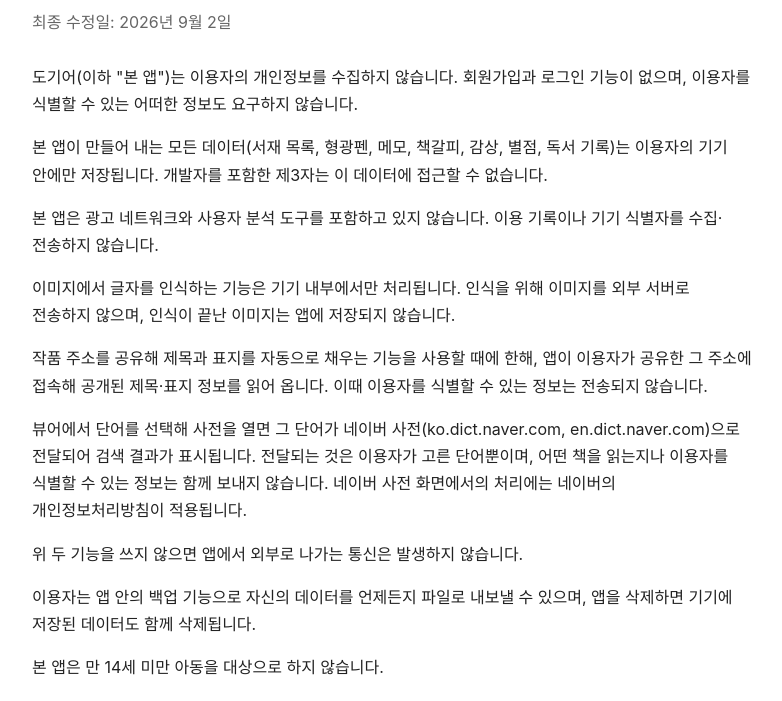
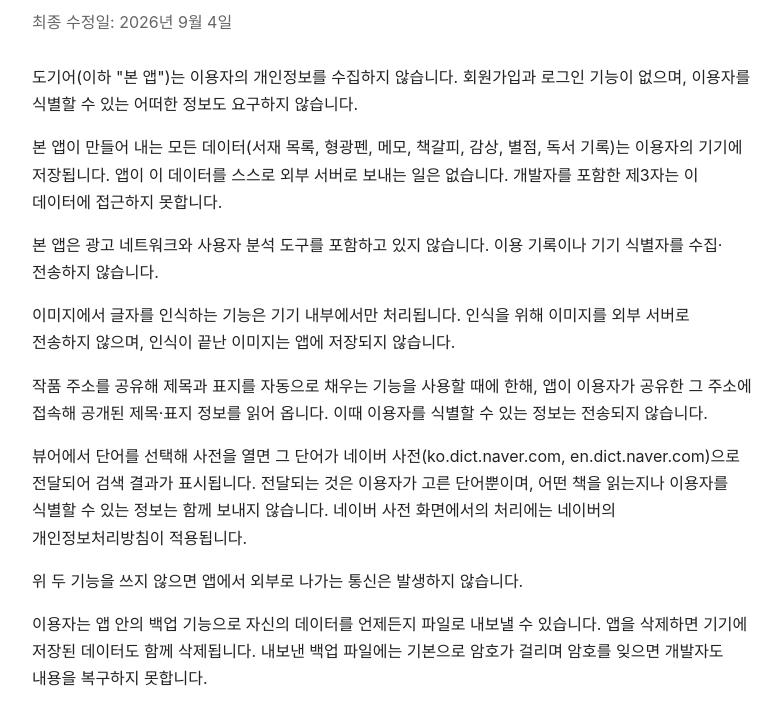
Before and after one commit to asle149/dogear-privacy, a plain HTML site: page index.html in a window 1280 px wide. Shown: the part 68-769 px from the top of the page, without its empty margins (248-1030 px from the left). Drawn offline with Linux system fonts and the light colour scheme.

Commit message:
자동 백업·백업 암호 문장 추가, 저장 위치 문장 수정

```diff
--- a/index.html
+++ b/index.html
@@ -13,11 +13,11 @@
 </head>
 <body>
 <h1>도기어 개인정보처리방침</h1>
-<p class="date">최종 수정일: 2026년 9월 2일</p>
+<p class="date">최종 수정일: 2026년 9월 4일</p>
 
 <p>도기어(이하 "본 앱")는 이용자의 개인정보를 수집하지 않습니다. 회원가입과 로그인 기능이 없으며, 이용자를 식별할 수 있는 어떠한 정보도 요구하지 않습니다.</p>
 
-<p>본 앱이 만들어 내는 모든 데이터(서재 목록, 형광펜, 메모, 책갈피, 감상, 별점, 독서 기록)는 이용자의 기기 안에만 저장됩니다. 개발자를 포함한 제3자는 이 데이터에 접근할 수 없습니다.</p>
+<p>본 앱이 만들어 내는 모든 데이터(서재 목록, 형광펜, 메모, 책갈피, 감상, 별점, 독서 기록)는 이용자의 기기에 저장됩니다. 앱이 이 데이터를 스스로 외부 서버로 보내는 일은 없습니다. 개발자를 포함한 제3자는 이 데이터에 접근하지 못합니다.</p>
 
 <p>본 앱은 광고 네트워크와 사용자 분석 도구를 포함하고 있지 않습니다. 이용 기록이나 기기 식별자를 수집·전송하지 않습니다.</p>
 
@@ -29,7 +29,9 @@
 
 <p>위 두 기능을 쓰지 않으면 앱에서 외부로 나가는 통신은 발생하지 않습니다.</p>
 
-<p>이용자는 앱 안의 백업 기능으로 자신의 데이터를 언제든지 파일로 내보낼 수 있으며, 앱을 삭제하면 기기에 저장된 데이터도 함께 삭제됩니다.</p>
+<p>이용자는 앱 안의 백업 기능으로 자신의 데이터를 언제든지 파일로 내보낼 수 있습니다. 앱을 삭제하면 기기에 저장된 데이터도 함께 삭제됩니다. 내보낸 백업 파일에는 기본으로 암호가 걸리며 암호를 잊으면 개발자도 내용을 복구하지 못합니다.</p>
+
+<p>본 앱은 안드로이드의 자동 백업 기능을 켜 둔 상태입니다. 기기에서 구글 백업이 켜져 있으면 앱의 독서 기록과 설정이 이용자 본인의 구글 계정 백업 영역에 저장될 수 있습니다. 이는 기기를 바꿀 때 기록을 옮기기 위한 것입니다. 구글이 제공하는 기능이라 개발자는 그 내용을 볼 수 없습니다. 책 파일과 이미지는 이 자동 백업에 포함되지 않습니다. 원하지 않으면 안드로이드 설정에서 구글 백업을 끄면 됩니다.</p>
 
 <p>본 앱은 만 14세 미만 아동을 대상으로 하지 않습니다.</p>
 
```
